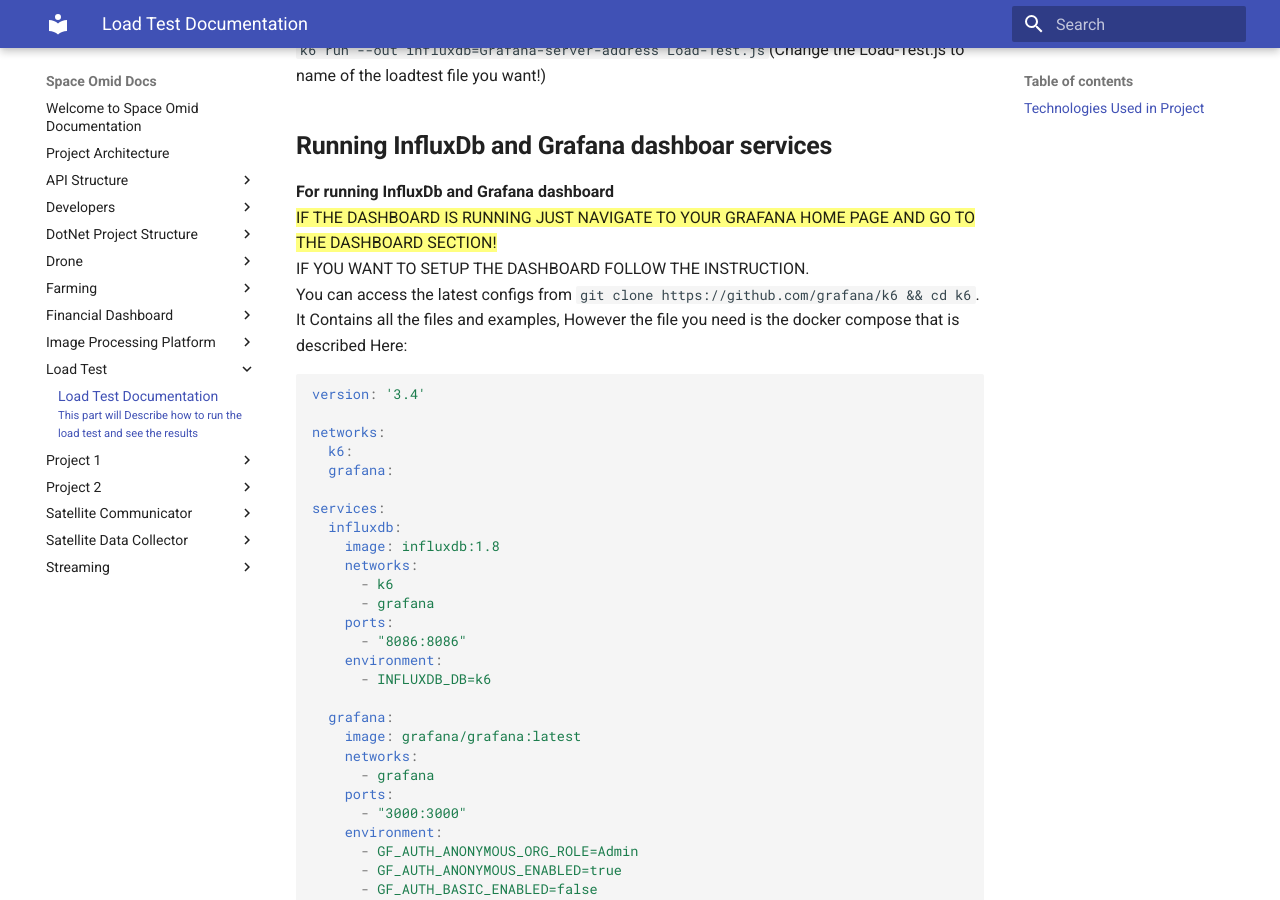
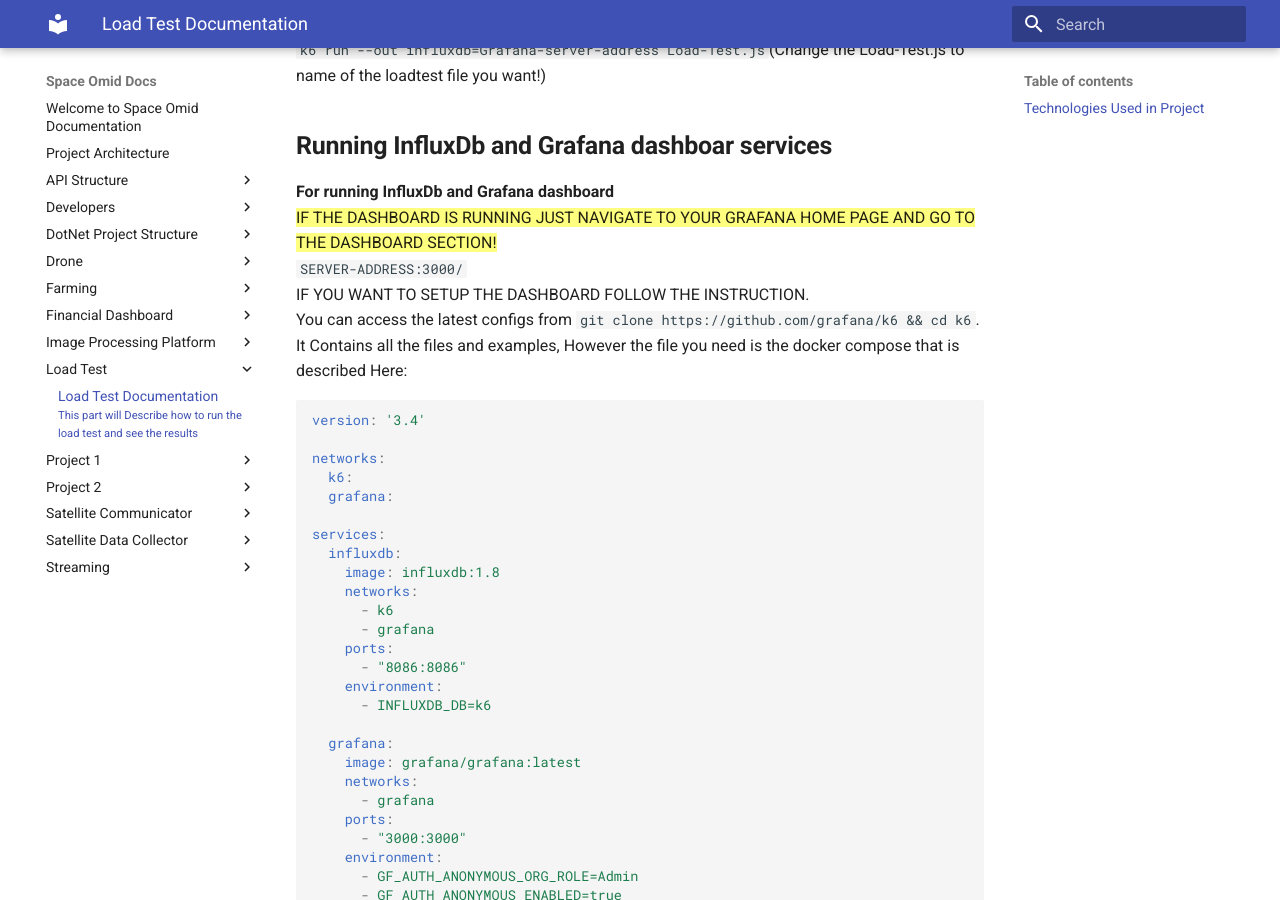
Before and after one commit to spaceomid/Documentation, an MkDocs documentation site: the page built from docs/Load Test/Load-Test.md, in a window 1280 px wide and 900 px high, scrolled down 1049 px. Built offline with MkDocs 1.6.1 and Material for MkDocs 9.7.7, drawn with Linux system fonts in a browser that asks for light colours.

```diff
--- a/docs/Load Test/Load-Test.md
+++ b/docs/Load Test/Load-Test.md
@@ -30,6 +30,7 @@ To the test and send the result to database for dashboard
 ## **Running InfluxDb and Grafana dashboar services**
 **For running InfluxDb and Grafana dashboard**
 ==IF THE DASHBOARD IS RUNNING JUST NAVIGATE TO YOUR GRAFANA HOME PAGE AND GO TO THE DASHBOARD SECTION!==
+`SERVER-ADDRESS:3000/`
 IF YOU WANT TO SETUP THE DASHBOARD FOLLOW THE INSTRUCTION.
 You can access the latest configs from `git clone https://github.com/grafana/k6 && cd k6`. It Contains all the files and examples, However the file you need is the docker compose that is described Here:
 
```
